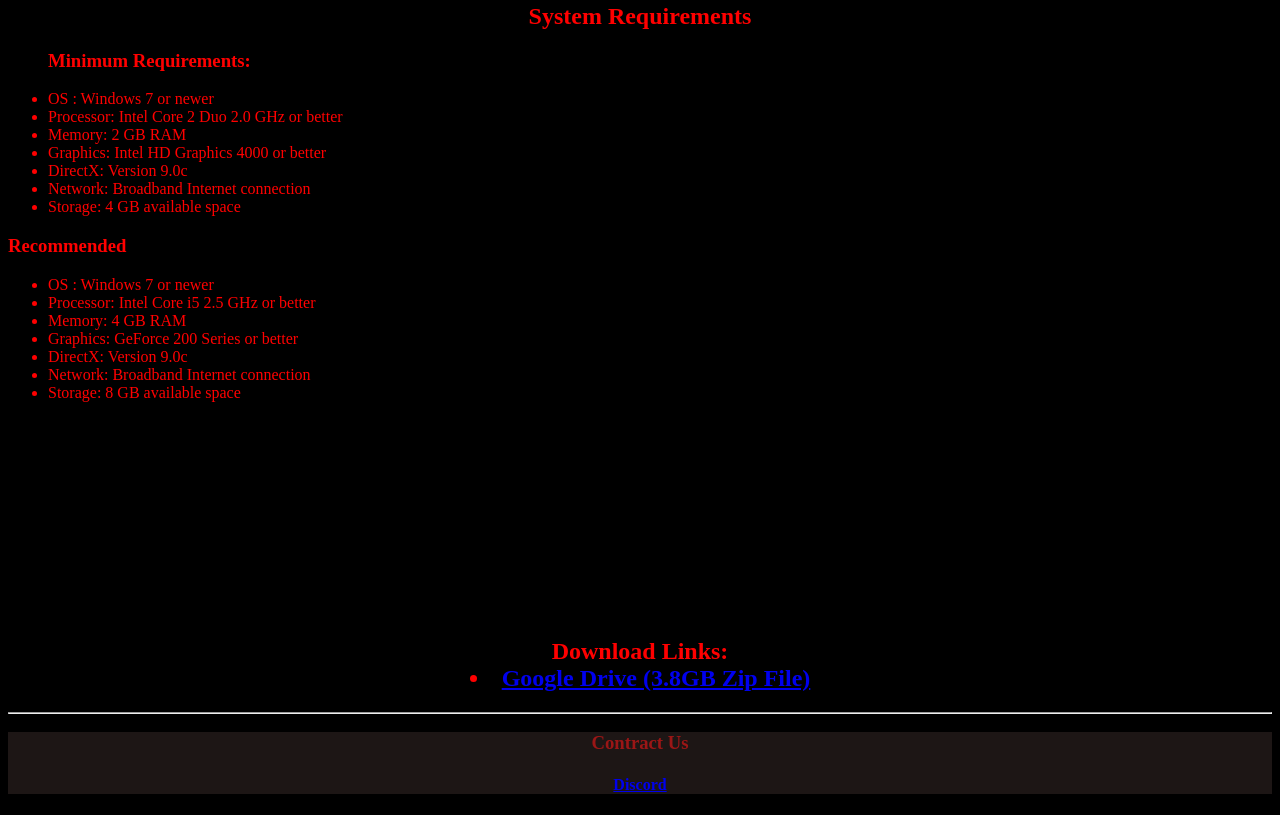
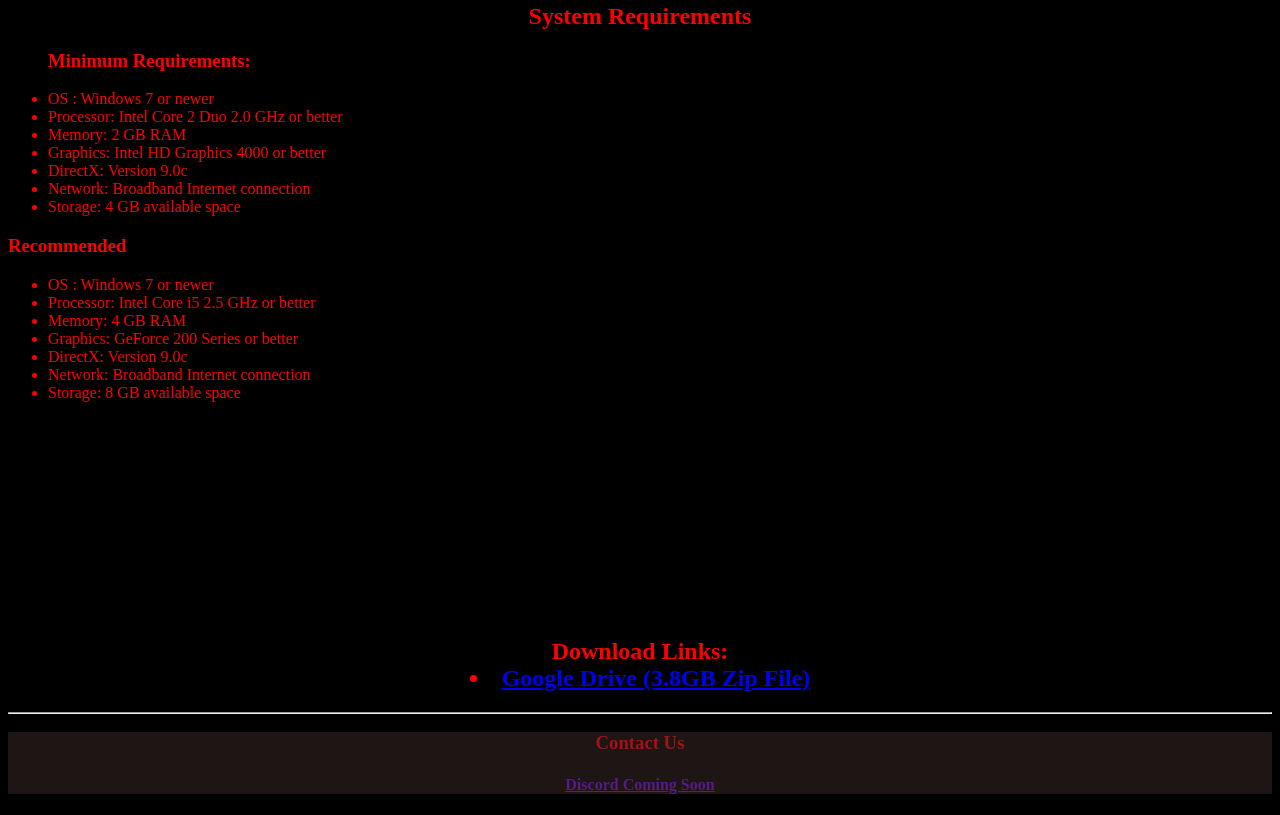
Before and after one commit to Sniblasta/ballistic-overkill-remake, a plain HTML site: page index.html in a window 1280 px wide. Shown: the part 1064-1879 px from the top of the page. Drawn offline with Linux system fonts and the light colour scheme.

Commit message:
Update index.html

```diff
--- a/index.html
+++ b/index.html
@@ -95,8 +95,8 @@ Download Links:
 <hr>
 <div class="Contracts" style="background-color: rgb(29, 22, 21); color: rgb(155, 22, 22); text-align: center;" >
 
-<h3 style="text-align: center;"> Contract Us </h3>
-<h4 style="color: rgb(155, 22, 22);"><a href=https://discord.gg/v6dSzAZX>Discord</a></h4>
+<h3 style="text-align: center;"> Contact Us </h3>
+<h4 style="color: rgb(155, 22, 22);"><a href=>Discord Coming Soon </a></h4>
 
 </div>
 </body>
```
